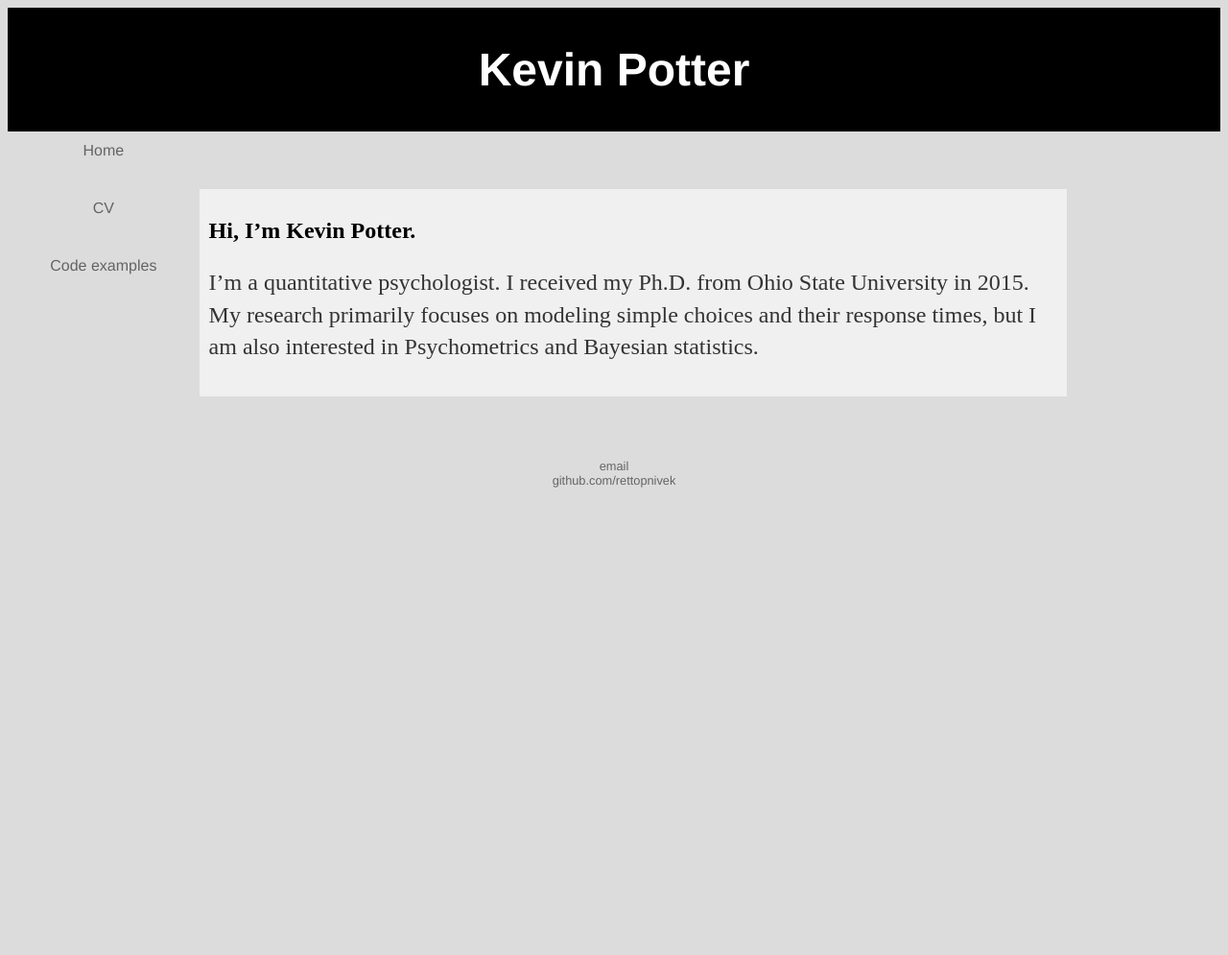
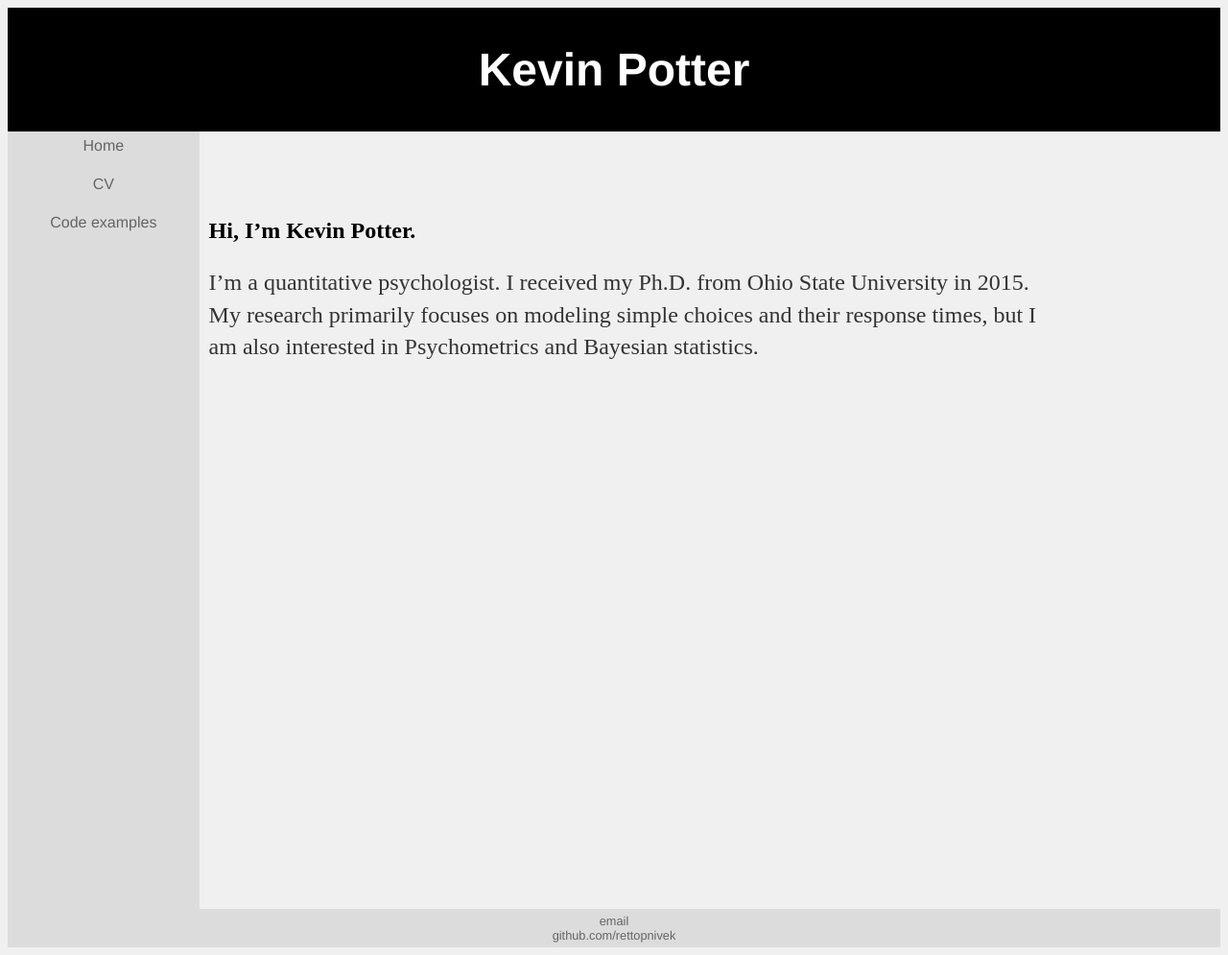
Before and after one commit to rettopnivek/rettopnivek.github.io, a Jekyll site: the page built from index.md, in a window 1280 px wide. Shown: the whole page at 96% size. Built offline with Jekyll 4.4.1, drawn with Linux system fonts in a browser that asks for light colours; before the commit the page ends 900 px from its top, so only the background shows below that.

Commit message:
Update main.css

```diff
--- a/css/main.css
+++ b/css/main.css
@@ -7,9 +7,9 @@
 #nav {
     font-family:'Helvetica', 'Arial', 'Sans-Serif';
     text-align:center;
-    line-height:30px;
+    line-height:20px;
     background-color:rgb(220,220,220);
-    height:100%;
+    height:800px;
     width:15%;
     float:left;
     padding:5px;
@@ -31,7 +31,7 @@
     font-size: .8em;
 }
 body {
-    background-color:rgb(220,220,220);
+    background-color:rgb(240,240,240);
 }
 li {
     list-style-type:none;
```
